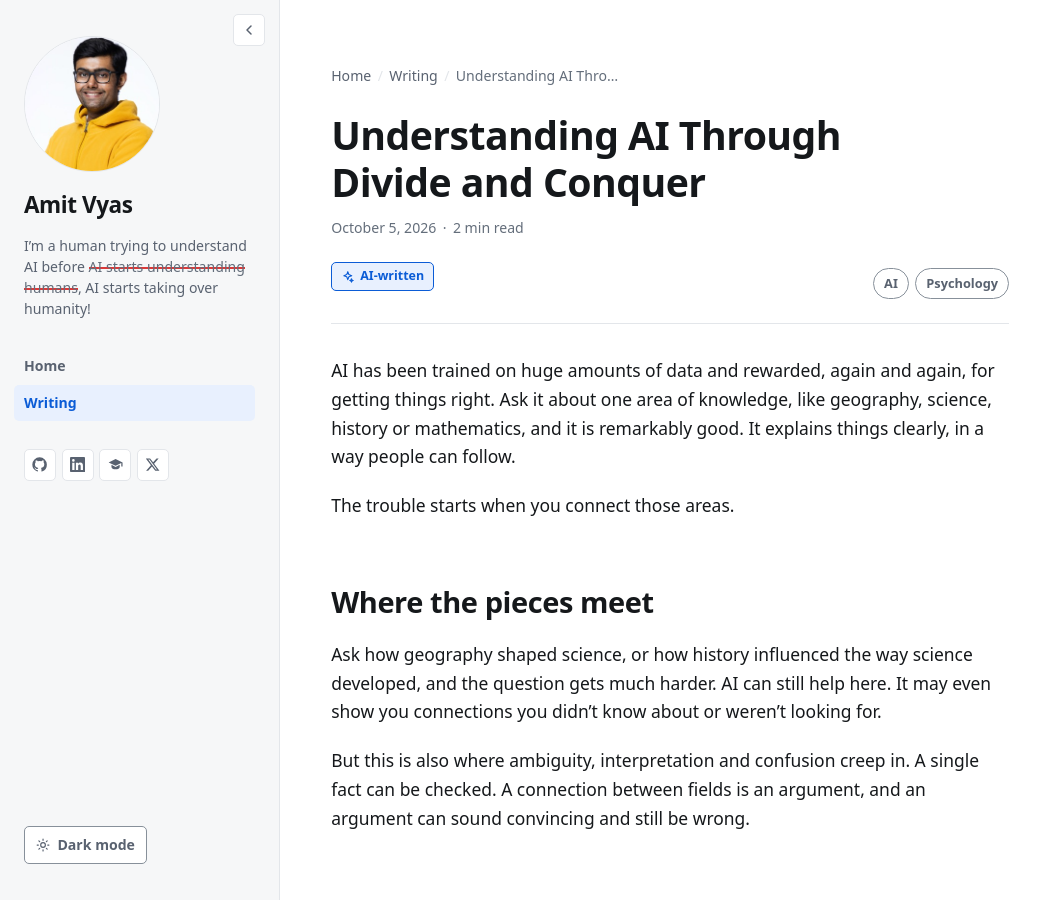
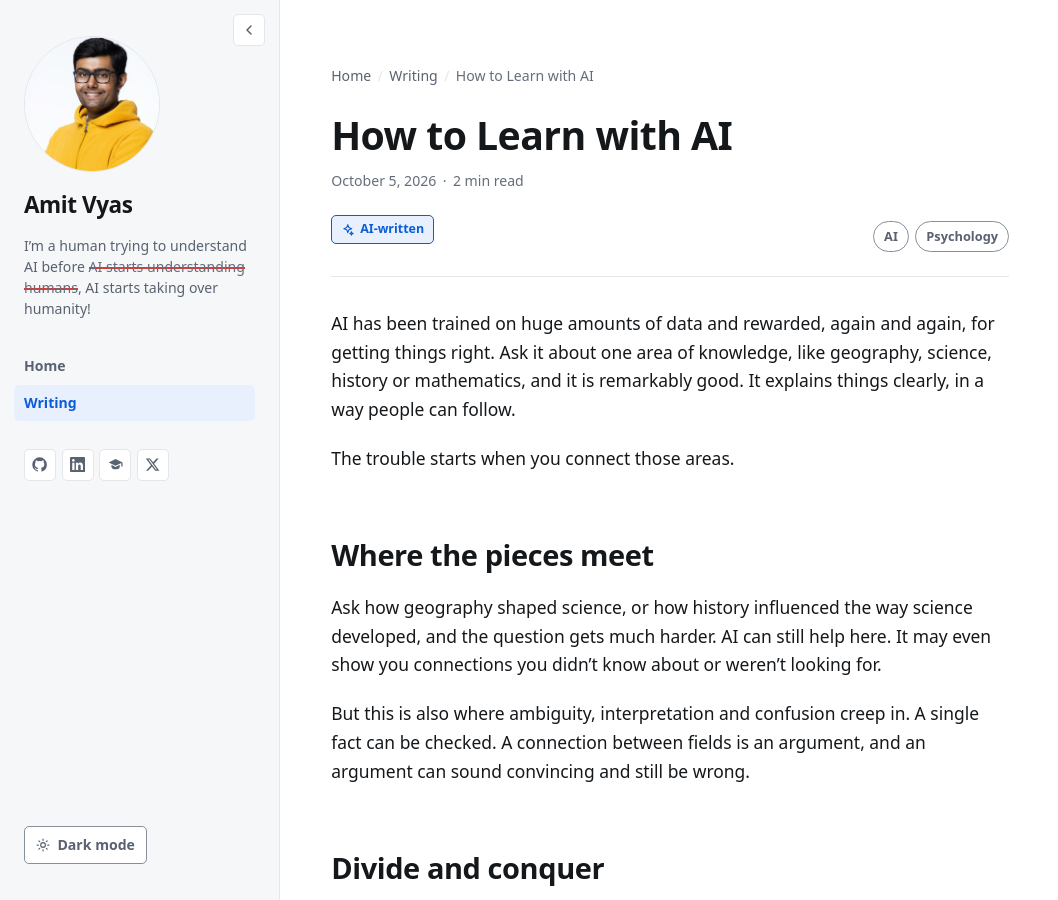
Before and after one commit to thevyasamit/thevyasamit.github.io, a Jekyll site: the page built from _posts/2026-10-05-learning-with-ai.md, in a window 1280 px wide and 900 px high. Shown: the whole window, without its empty margins (0-1058 px from the left). Built offline with Jekyll 4.4.1, drawn with Linux system fonts in a browser that asks for light colours.

Commit message:
Retitle the post "How to Learn with AI"
Co-Authored-By: Claude Opus 5.5 <noreply@anthropic.com>

```diff
--- a/_posts/2026-10-05-divide-and-conquer.md
+++ b/_posts/2026-10-05-learning-with-ai.md
@@ -1,5 +1,5 @@
 ---
-title: "Understanding AI Through Divide and Conquer"
+title: "How to Learn with AI"
 date: 2026-10-05
 tags: [ai, psychology]
 authorship: ai-written
```
